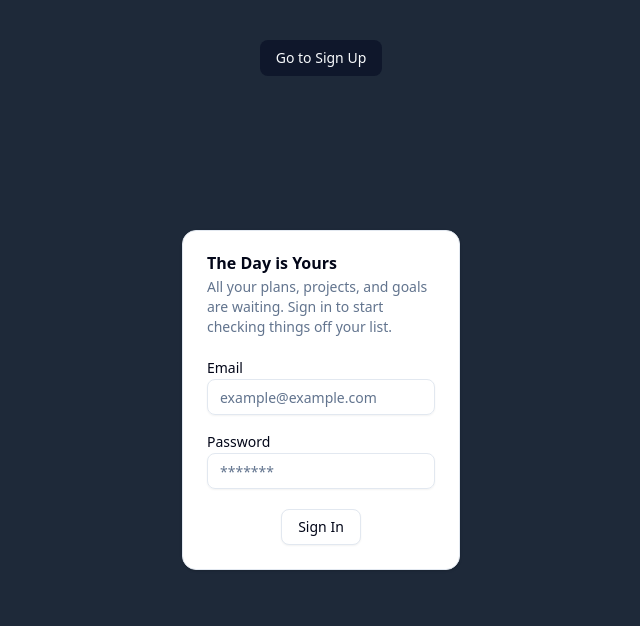
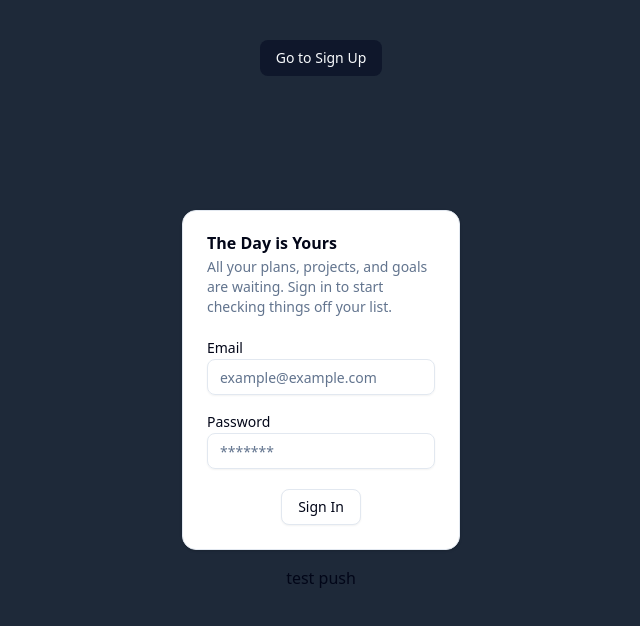
Before and after one commit to ammarhairiHD/todo, a Next.js app in the folder frontend/: page / in a window 1280 px wide. Shown: the top 626 px of the page, without its empty margins (319-959 px from the left). Built offline with nearby package versions, Linux system fonts and the light colour scheme.

Commit message:
test git push

```diff
--- a/frontend/src/app/page.tsx
+++ b/frontend/src/app/page.tsx
@@ -107,6 +107,7 @@ export default function Home() {
           )}
         </AnimatePresence>
       </div>
+      <p>test push</p>
     </section>
   );
 }
```
